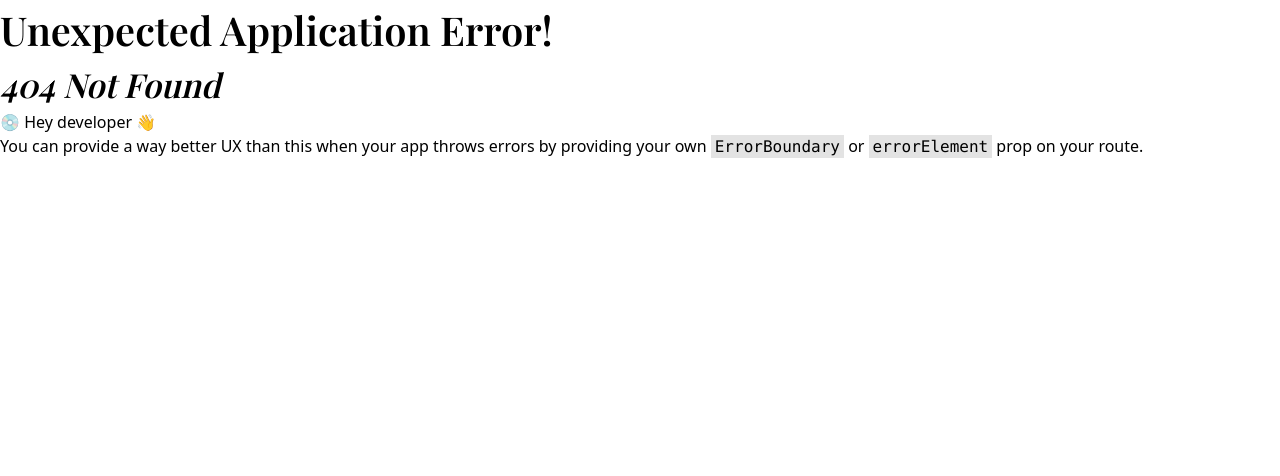
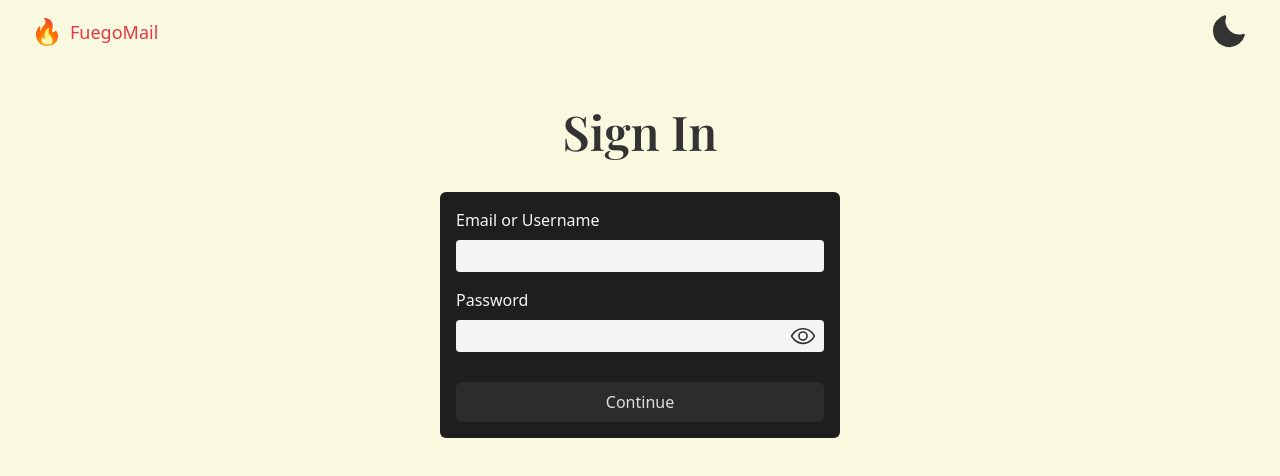
Before and after one commit to felixx78/fuegomail, a React (Vite) app in the folder frontend/: page /sign-in in a window 1280 px wide. Before the commit this address had no page. Shown: the top 476 px of the page. Built offline with nearby package versions, Linux system fonts and the light colour scheme; a web font is replaced by a local one.

Commit message:
add SignInform and AuthPage

```diff
--- a/frontend/src/api/auth.ts
+++ b/frontend/src/api/auth.ts
@@ -1,12 +1,13 @@
 import { post } from ".";
 
-type SignUp = (params: {
+type AuthRequest = (params: {
   username: string;
   password: string;
-}) => Promise<string>;
+}) => Promise<object>;
 
 const Auth = {
-  signUp: ((data) => post("/auth/sign-up", data)) as SignUp,
+  signUp: ((data) => post("/auth/sign-up", data)) as AuthRequest,
+  signIn: ((data) => post("/auth/sign-in", data)) as AuthRequest,
 };
 
 export default Auth;
--- /dev/null
+++ b/frontend/src/components/Auth/SignInForm.tsx
@@ -0,0 +1,80 @@
+import { useForm } from "react-hook-form";
+import Input from "../Input";
+import { useIntl } from "react-intl";
+import Button from "../Button";
+import Auth from "../../api/auth";
+import { useNavigate } from "react-router-dom";
+import { useState } from "react";
+
+type FormData = {
+  username: string;
+  password: string;
+};
+
+function SignInForm() {
+  const intl = useIntl();
+  const navigate = useNavigate();
+
+  const [isLoading, setIsLoading] = useState(false);
+
+  const {
+    control,
+    handleSubmit,
+    setError,
+    clearErrors,
+    formState: { errors },
+  } = useForm<FormData>({
+    defaultValues: {
+      username: "",
+      password: "",
+    },
+  });
+
+  const handleOnSubmit = async (formData: FormData) => {
+    try {
+      clearErrors();
+      setIsLoading(true);
+
+      const data = await Auth.signIn({
+        username: formData.username.replace("@fuegomail.org", ""),
+        password: formData.password,
+      });
+      localStorage.setItem("user", JSON.stringify(data));
+      navigate("/inbox");
+    } catch (e: any) {
+      const error = e.response.data;
+
+      if (error === "Username is taken") {
+        setError("username", { type: "custom", message: error });
+        return;
+      }
+
+      setError("username", { type: "custom", message: "Not valid" });
+    }
+    setIsLoading(false);
+  };
+
+  return (
+    <form
+      onSubmit={handleSubmit(handleOnSubmit)}
+      className="mx-auto max-w-[400px] space-y-4 rounded-md bg-dark-secondary-background p-4"
+    >
+      <Input
+        control={control}
+        name="username"
+        error={errors?.username}
+        label={intl.formatMessage({ id: "emailOrUsername" })}
+      />
+      <Input
+        control={control}
+        name="password"
+        label={intl.formatMessage({ id: "password" })}
+        type="password"
+        error={errors?.password}
+        mb="30px"
+      />
+      <Button isLoading={isLoading} type="submit" fullWidth label="Continue" />
+    </form>
+  );
+}
+export default SignInForm;
--- /dev/null
+++ b/frontend/src/pages/Auth.tsx
@@ -0,0 +1,14 @@
+import SignInForm from "../components/Auth/SignInForm";
+import SignUpForm from "../components/Auth/SignUpForm";
+
+function Auth({ mode }: { mode: "in" | "up" }) {
+  return (
+    <div className="p-6">
+      <h1 className="mb-6 text-center">
+        Sign {mode[0].toUpperCase() + mode[1]}
+      </h1>
+      {mode === "up" ? <SignUpForm /> : <SignInForm />}
+    </div>
+  );
+}
+export default Auth;
--- a/frontend/src/routes/publicRoutes.tsx
+++ b/frontend/src/routes/publicRoutes.tsx
@@ -1,6 +1,11 @@
 import { RouteObject } from "react-router-dom";
 import Home from "../pages/Home";
+import Auth from "../pages/Auth";
 
-const publicRoutes: RouteObject[] = [{ path: "/", element: <Home /> }];
+const publicRoutes: RouteObject[] = [
+  { path: "/", element: <Home /> },
+  { path: "/sign-up", element: <Auth mode="up" /> },
+  { path: "/sign-in", element: <Auth mode="in" /> },
+];
 
 export default publicRoutes;
```
